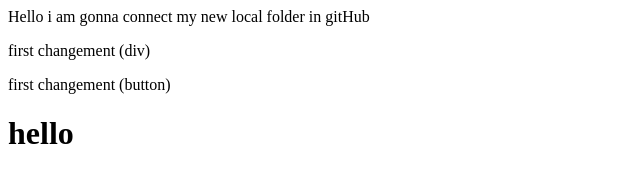
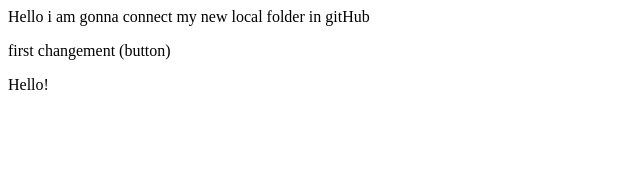
Before and after one commit to Anushka-learner/localRepo, a plain HTML site: page index.html in a window 1280 px wide. Shown: the whole page, without its empty margins (0-640 px from the left). Drawn offline with Linux system fonts and the light colour scheme.

Commit message:
delete data

```diff
--- a/index.html
+++ b/index.html
@@ -1,4 +1,3 @@
 <p>Hello i am gonna connect my new local folder in gitHub</p>
-<p> first changement (div)</p>
 <p> first changement (button) </p>
-<h1> hello </h1>
+<p> Hello! </p>
```
